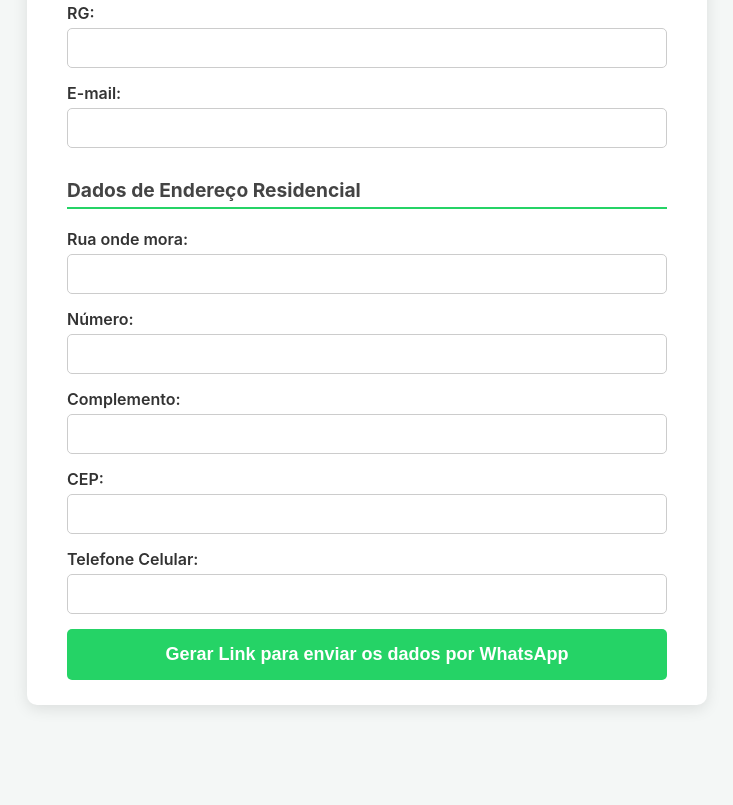
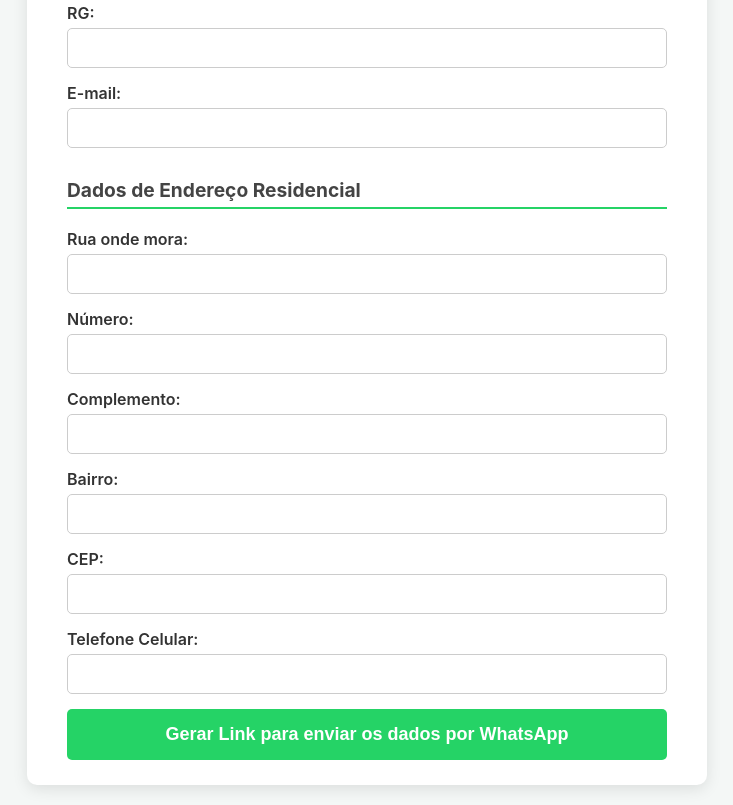
Before and after one commit to genjutsus/Preenchimento, a plain HTML site: page index.html in a window 1280 px wide. Shown: the part 1342-2147 px from the top of the page, without its empty margins (273-1006 px from the left). Before the commit the page ends 2067 px from the top, so only its background shows below. Drawn offline with Linux system fonts and the light colour scheme.

Commit message:
Update index.html

```diff
--- a/index.html
+++ b/index.html
@@ -211,6 +211,10 @@
                 <label for="complemento">Complemento:</label>
                 <input type="text" id="complemento">
             </div>
+                <div class="form-group">
+                <label for="complemento">Bairro:</label>
+                <input type="text" id="bairro">
+            </div>
             <div class="form-group">
                 <label for="cep">CEP:</label>
                 <input type="text" id="cep">
@@ -253,6 +257,7 @@
                 "Rua onde mora": document.getElementById('rua').value,
                 "Número": document.getElementById('numero').value,
                 "Complemento": document.getElementById('complemento').value,
+                "Bairro": document.getElementById('bairro').value,
                 "CEP": document.getElementById('cep').value
             };
 
```
